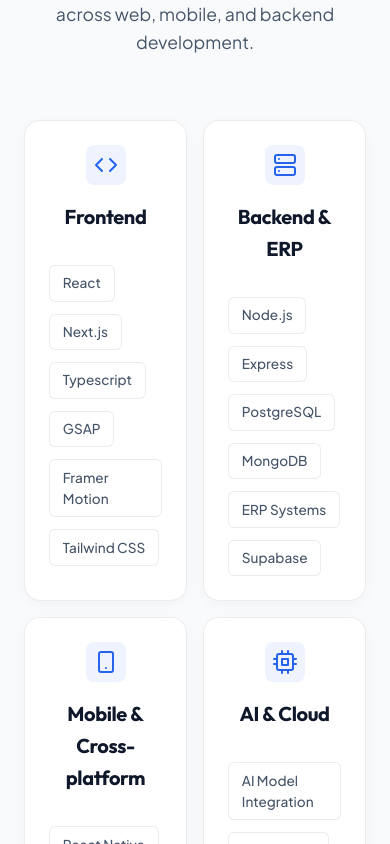
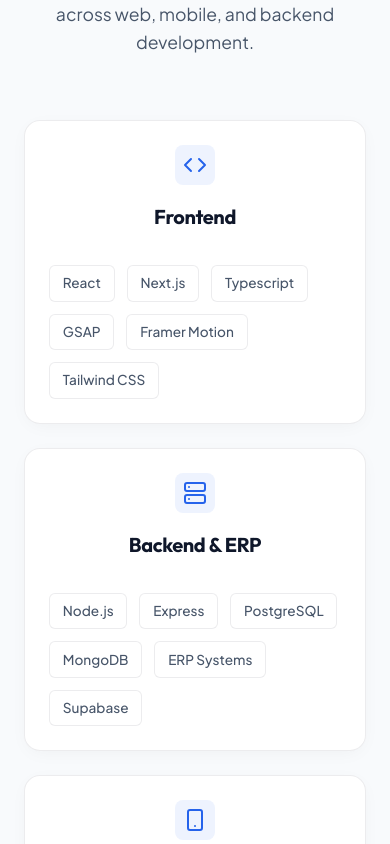
Before and after one commit to Shauryaraje7/New-Portfolio, a React (Vite) app: page / in a window 390 px wide. Shown: the part 2520-3364 px from the top of the page. Built offline with nearby package versions, Linux system fonts and the light colour scheme.

Commit message:
Optimize Skills section for mobile: switch to 1-column layout

```diff
--- a/src/components/Skills/Skills.css
+++ b/src/components/Skills/Skills.css
@@ -12,8 +12,8 @@
 
 @media (max-width: 640px) {
   .skills-grid {
-    grid-template-columns: 1fr 1fr;
-    gap: 1rem;
+    grid-template-columns: 1fr;
+    gap: 1.5rem;
   }
 
   .skill-category {
```
